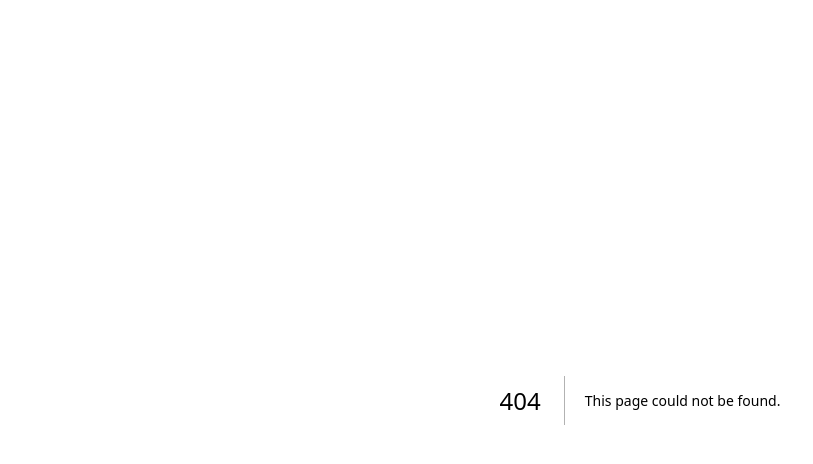
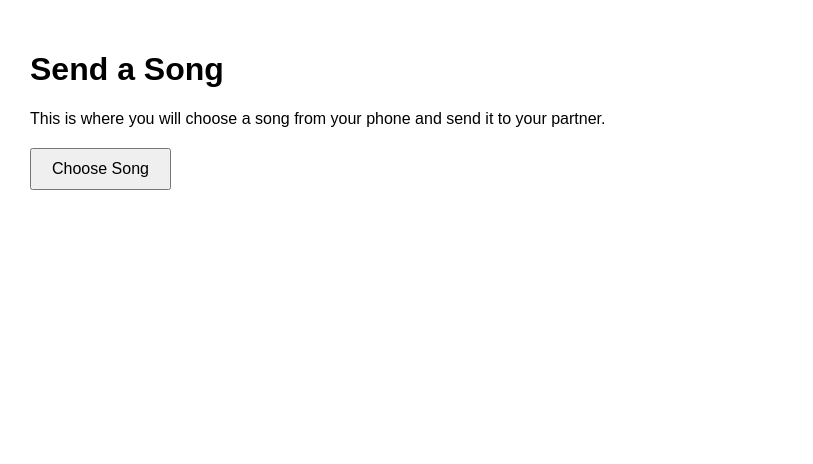
Before and after one commit to jasonsever79/SongPing, a Next.js app: page /send in a window 1280 px wide. Before the commit this address had no page. Shown: the top 464 px of the page, without its empty margins (0-813 px from the left). Built offline with nearby package versions, Linux system fonts and the light colour scheme.

Commit message:
Create page.tsx

```diff
--- /dev/null
+++ b/app/send/page.tsx
@@ -0,0 +1,39 @@
+export default function SendSong() {
+
+  return (
+
+    <div style={{ padding: 30 }}>
+
+      <h1>Send a Song</h1>
+
+      <p>This is where you will choose a song from your phone and send it to your partner.</p>
+
+
+
+      <div style={{ marginTop: 20 }}>
+
+        <button
+
+          style={{
+
+            padding: "10px 20px",
+
+            fontSize: "16px",
+
+            cursor: "pointer"
+
+          }}
+
+        >
+
+          Choose Song
+
+        </button>
+
+      </div>
+
+    </div>
+
+  );
+
+}
```
